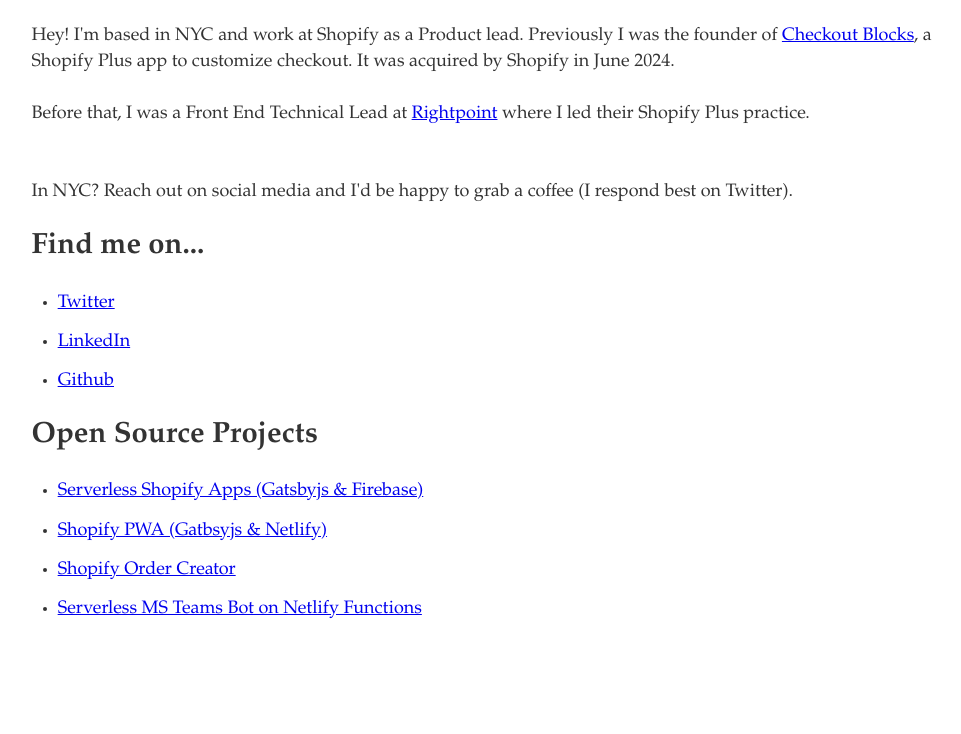
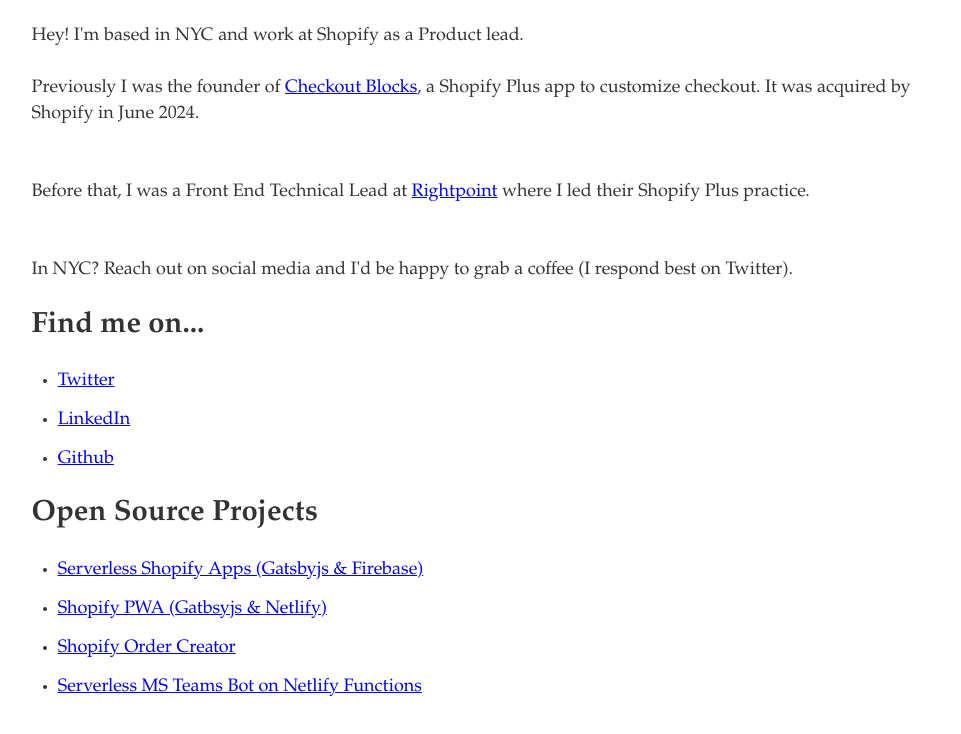
Before and after one commit to gil--/gilgreenberg.com, a Gatsby site: page / in a window 1280 px wide. Shown: the part 98-832 px from the top of the page, without its empty margins (148-1109 px from the left). Built offline with nearby package versions, Linux system fonts and the light colour scheme; Gatsby itself is replaced by a stand-in of ours.

Commit message:
Refactor introduction into separate paragraphs
Split the introduction into two paragraphs for better readability.

```diff
--- a/src/pages/index.js
+++ b/src/pages/index.js
@@ -8,7 +8,9 @@
   <Layout>
     <SEO title="Home" />
     <h1>Gil Greenberg</h1>
-    <p>Hey! I'm based in NYC and work at Shopify as a Product lead. Previously I was the founder of <a href="https://apps.shopify.com/checkout-blocks" target="_blank">Checkout Blocks</a>, a Shopify Plus app to customize checkout. It was acquired by Shopify in June 2024.</p>
+    <p>Hey! I'm based in NYC and work at Shopify as a Product lead.</p>
+    <p>Previously I was the founder of <a href="https://apps.shopify.com/checkout-blocks" target="_blank">Checkout Blocks</a>, a Shopify Plus app to customize checkout. It was acquired by Shopify in June 2024.</p>
+    <br />
     <p>Before that, I was a Front End Technical Lead at <a href="//rightpoint.com" target="_blank">Rightpoint</a> where I led their Shopify Plus practice.</p>
     <br />
     <p>In NYC? Reach out on social media and I'd be happy to grab a coffee (I respond best on Twitter).</p>
```
